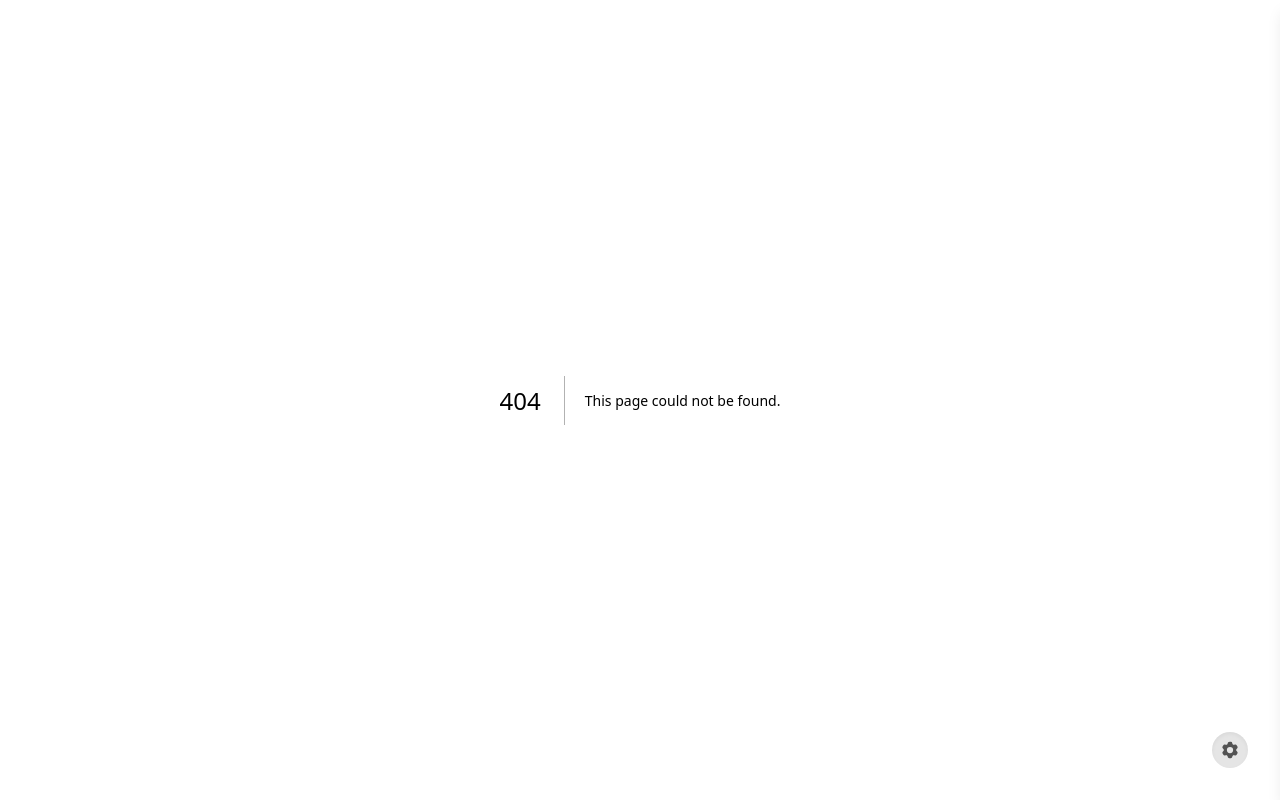
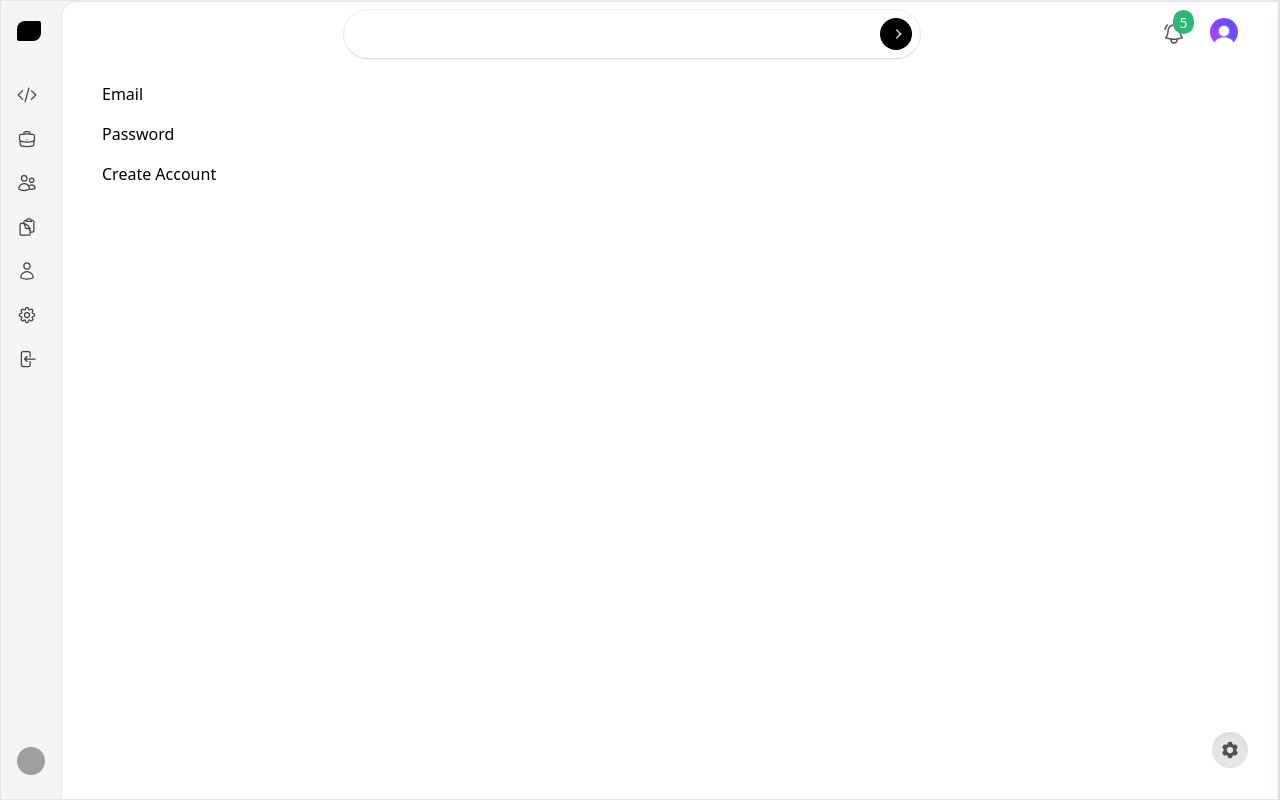
Before and after one commit to George-Acquah/next-admin-dashboard-template, a Next.js app: page /dashboard/tasks in a window 1280 px wide. Before the commit this address had no page. Built offline with nearby package versions, Linux system fonts and the light colour scheme; grey boxes are pictures that could not be loaded.

Commit message:
Create page.tsx

```diff
--- /dev/null
+++ b/app/dashboard/tasks/page.tsx
@@ -0,0 +1,92 @@
+'use client'
+
+import React from "react";
+import { useForm } from "react-hook-form";
+import { createUser } from "@/lib/actions";
+import { z } from "zod";
+import { zodResolver } from "@hookform/resolvers/zod";
+import Form from "@/utils/contexts/forms.context";
+import { useFormState } from "react-dom";
+
+// Define form validation schema using Zod
+const schema = z.object({
+  email: z.string().email("Invalid email address"),
+  password: z.string().min(6, "Password must be at least 6 characters"),
+});
+
+interface _IFormData {
+  [key: string]: string;
+  email: string;
+  password: string;
+}
+
+export default function UserForm() {
+  const form = useForm<_IFormData>({
+    resolver: zodResolver(schema),
+  });
+
+  // Define initial state for the form
+  const initialState = { message: "" };
+
+  // Hook into the server action with useActionState
+  const [state, formAction, isPending] = useFormState(
+    createUser,
+    initialState
+  );
+
+  // Handle form submission, passing email and password as the state
+const onSubmit = async (data: _IFormData) => {
+  // Ensure this is the built-in FormData
+  const formData = new window.FormData();
+
+  // Append properties using known keys
+  for (const key in data) {
+    if (data.hasOwnProperty(key)) {
+      // Check if the key is an own property
+      formData.append(key, data[key]);
+    }
+  }
+
+  formAction(formData); // Pass the FormData instance
+};
+
+
+  return (
+    <Form {...form}>
+      <form onSubmit={form.handleSubmit(onSubmit)} className="space-y-4">
+        <div>
+          <label htmlFor="email">Email</label>
+          <input
+            type="email"
+            id="email"
+            {...form.register("email")}
+            disabled={isPending}
+            className="form-input"
+          />
+          {form.formState.errors.email && (
+            <p className="text-red-500">{form.formState.errors.email.message}</p>
+          )}
+        </div>
+
+        <div>
+          <label htmlFor="password">Password</label>
+          <input
+            type="password"
+            id="password"
+            {...form.register("password")}
+            disabled={isPending}
+            className="form-input"
+          />
+          {form.formState.errors.password && (
+            <p className="text-red-500">{form.formState.errors.password.message}</p>
+          )}
+        </div>
+
+        {state?.message && <p className="text-green-500">{state.message}</p>}
+        <button type="submit" disabled={form.formState.isSubmitting || isPending}>
+          {form.formState.isSubmitting ? "Submitting..." : "Create Account"}
+        </button>
+      </form>
+    </Form>
+  );
+}
```
